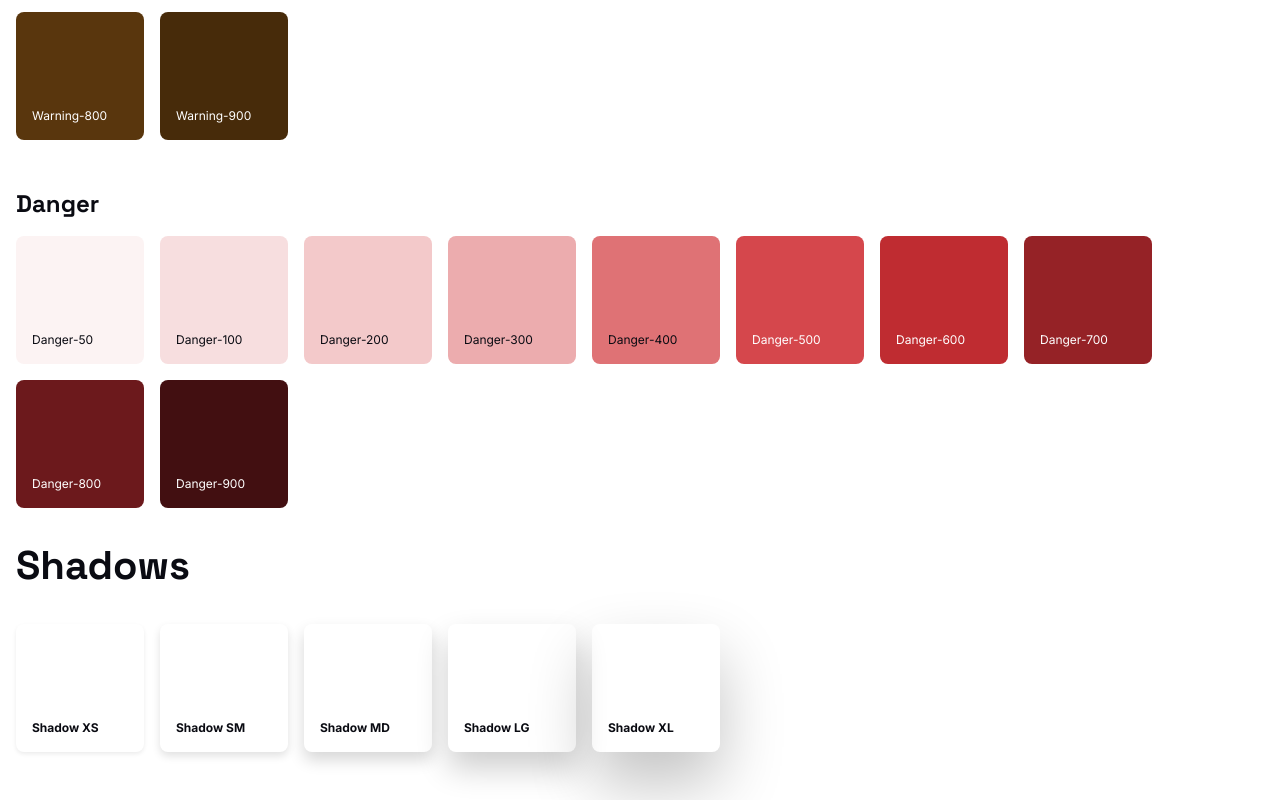
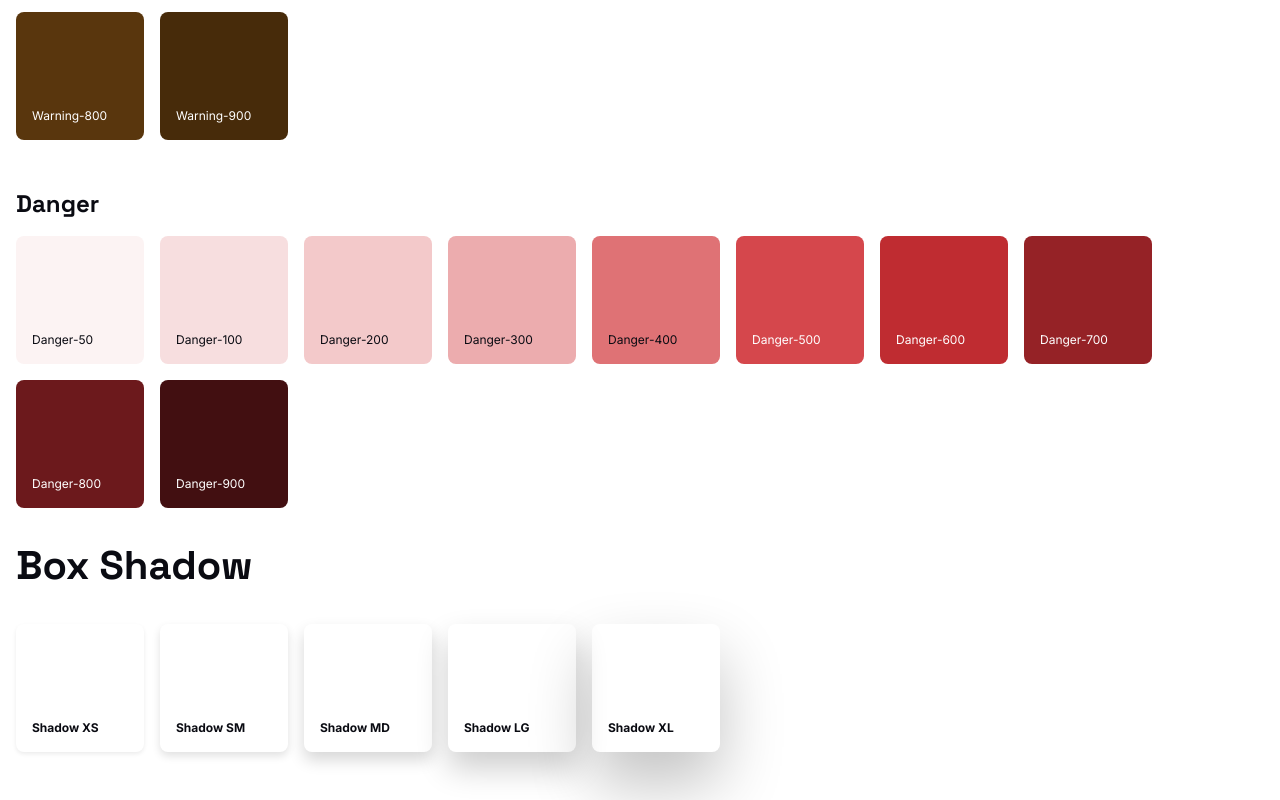
Before and after one commit to rodriguez-gaston/tailwind-design-system, a website built with Vite: page index.html in a window 1280 px wide. Shown: the part 2906-3706 px from the top of the page. Built offline with nearby package versions, Linux system fonts and the light colour scheme.

```diff
--- a/index.html
+++ b/index.html
@@ -332,7 +332,7 @@
 
   <!-- Shadows -->
   <section>
-    <h2 class="text-title-h2 font-bold font-space">Shadows</h2>
+    <h2 class="text-title-h2 font-bold font-space">Box Shadow</h2>
     <section class="my-4 py-4">
       <section class="flex flex-wrap gap-4">
         <section class="h-32 w-32 rounded-lg p-4 flex items-end shadow-xs">
```
